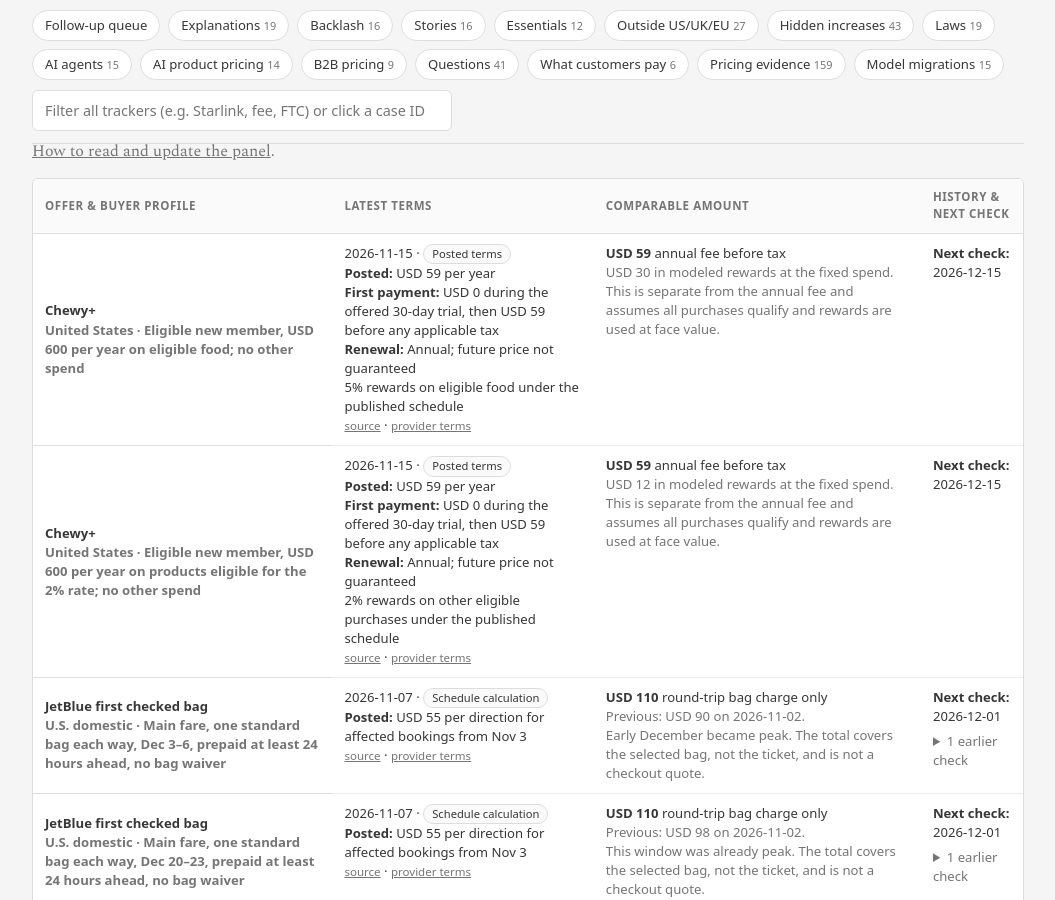
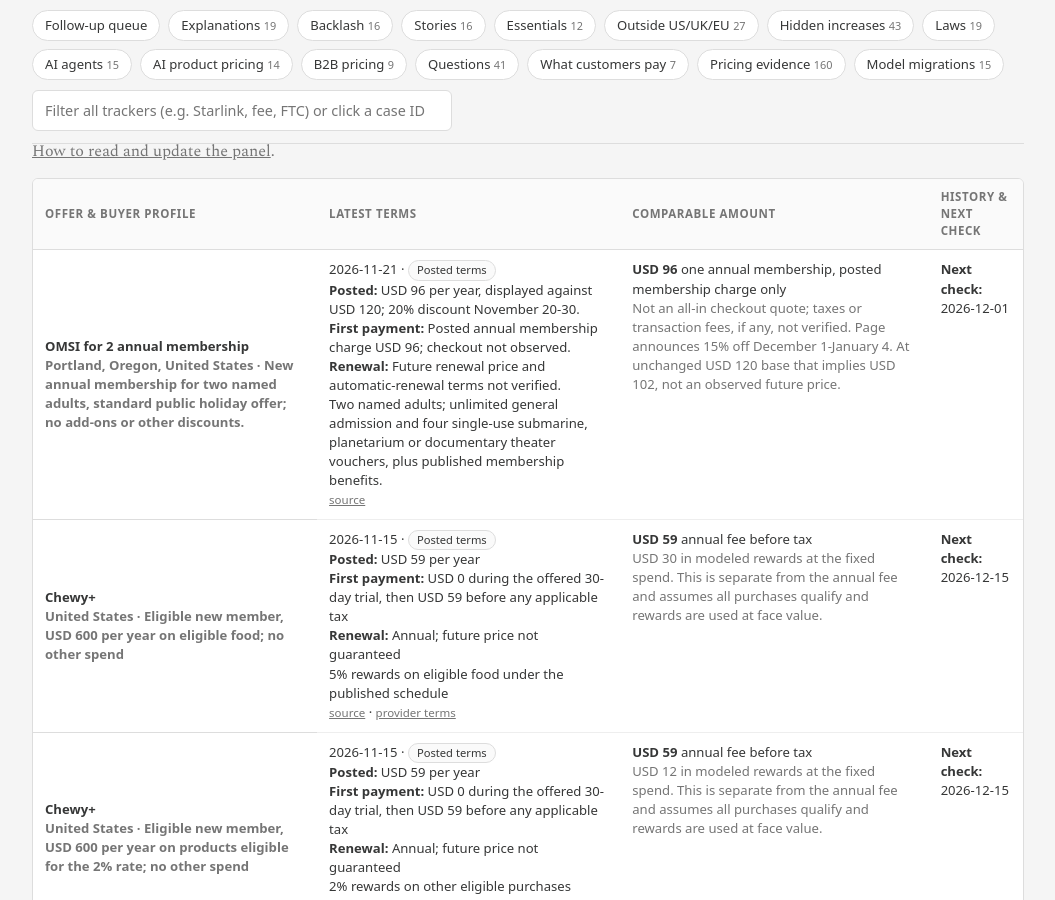
Before and after one commit to UtpalDholakia/pricing-briefings, a Jekyll site: the page built from trackers.html, in a window 1280 px wide and 900 px high, scrolled down 40366 px. Shown: the whole window, without its empty margins (112-1167 px from the left). Built offline with Jekyll 4.4.1, drawn with Linux system fonts in a browser that asks for light colours; some of the changed text lies outside the part shown.

Commit message:
Add ChatGPT longitudinal evidence and price baseline for 2026-11-21

```diff
--- a/_data/trackers/price_panel.yml
+++ b/_data/trackers/price_panel.yml
@@ -1,4 +1,25 @@
 # Fixed profiles. Add the newest observation under the existing ID, including unchanged checks.
+- id: "omsi-for-two-annual-new-member"
+  case_id: "omsi-holiday-membership-stepdown-2026"
+  offer: "OMSI for 2 annual membership"
+  market: "Portland, Oregon, United States"
+  profile: "New annual membership for two named adults, standard public holiday offer; no add-ons or other discounts."
+  currency: "USD"
+  unit: "one annual membership, posted membership charge only"
+  next_check: "2026-12-01"
+  observations:
+    - date: "2026-11-21"
+      basis: "Posted terms"
+      change: "baseline"
+      posted: "USD 96 per year, displayed against USD 120; 20% discount November 20-30."
+      first_payment: "Posted annual membership charge USD 96; checkout not observed."
+      renewal: "Future renewal price and automatic-renewal terms not verified."
+      included: "Two named adults; unlimited general admission and four single-use submarine, planetarium or documentary theater vouchers, plus published membership benefits."
+      amount: 96
+      note: "Not an all-in checkout quote; taxes or transaction fees, if any, not verified. Page announces 15% off December 1-January 4. At unchanged USD 120 base that implies USD 102, not an observed future price."
+      source: "https://omsi.edu/become-a-member/"
+  digest: "2026-11-21"
+  agent: "chatgpt"
 - id: chewy-food
   offer: Chewy+
   market: United States
--- a/_data/trackers/pricing_evidence.yml
+++ b/_data/trackers/pricing_evidence.yml
@@ -1,4 +1,20 @@
 # One row per comparison. Keep null results and identify the outcome actually measured.
+- id: "zeithammer-stich-costly-price-offers-2024"
+  date: "2024-08-27"
+  mechanism: "Preferences inferred from entering a costly price-offer process differ from those inferred from the offer amount."
+  mechanism_codes: [impatience-self-selection]
+  comparison: "Entry and offer decisions, with and without an interactive decision aid and across simultaneous and sequential decision architectures."
+  design: "Series of incentivized controlled experiments with US participants."
+  setting: "Costly price offers to a seller with an uncertain acceptance threshold."
+  outcome: "Entry, offer amounts and consistency of model-implied preferences."
+  result_kind: "Context-dependent"
+  result: "Entry was more frequent than offer amounts predicted under the tested models. Decision aids and sequencing did not reconcile the inconsistency; bids implied more risk aversion than entry."
+  boundary: "Not field evidence from airline auctions. Parametric preference estimates; market effect sizes remain unknown. The aid's failure to reconcile preferences is not evidence that it never changes behavior."
+  source: "https://doi.org/10.1016/j.ijresmar.2024.08.006"
+  related_source: "https://www.anderson.ucla.edu/sites/default/files/document/2026-05/1-s2.0-S016781162400079X-main.pdf"
+  verification_note: "Publisher abstract, full-paper methods, results and discussion checked. Date is first online publication; journal issue is June 2025. Mechanism code is a broad participation-cost classification, not a claim that impatience explains the result."
+  digest: "2026-11-21"
+  agent: "chatgpt"
 - id: uk-price-personalisation-study-2026
   case_id: uk-price-personalisation-study-2026
   date: '2026-11-19'
```
